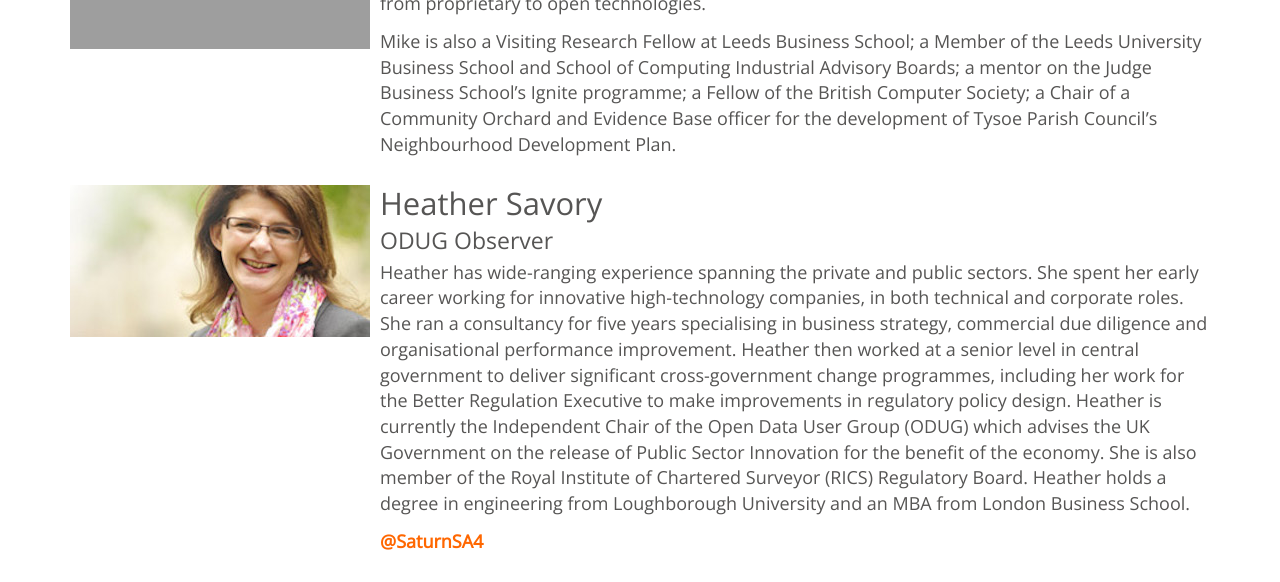
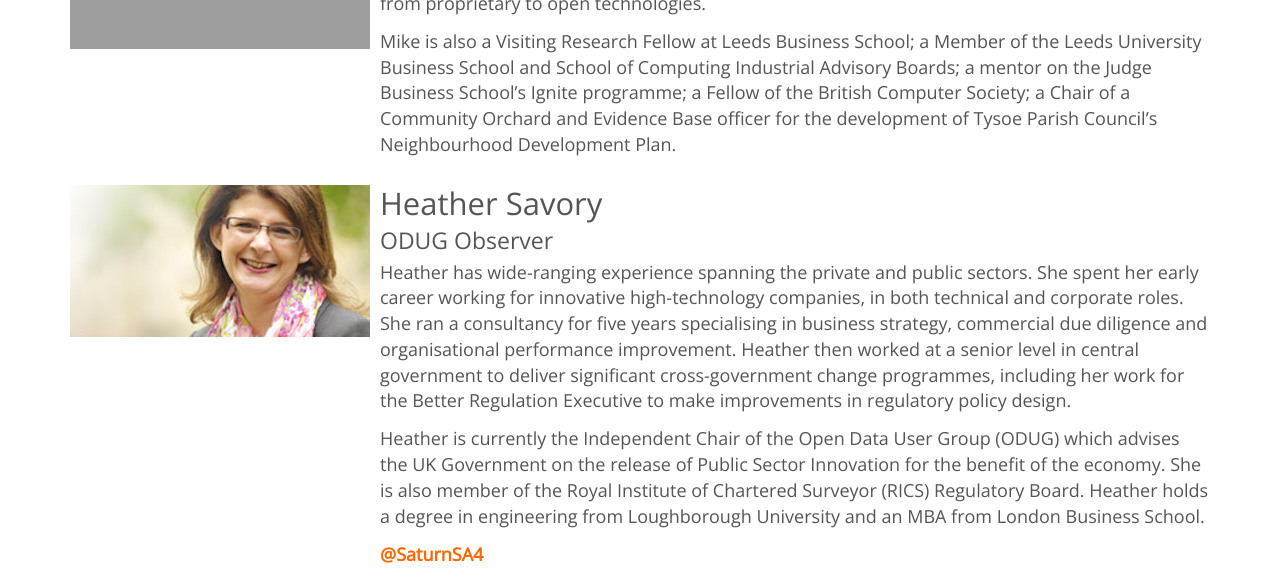
Before and after one commit to OpenAddressesUK/OLD_openaddressesuk.github.io, a Jekyll site: the page built from about/team.html, in a window 1280 px wide and 1400 px high, scrolled down 2425 px. Shown: the top 582 px of the window. Built offline with Jekyll 4.4.1, drawn with Linux system fonts in a browser that asks for light colours; nearby versions of some CDN libraries; some of the changed text lies outside the part shown; grey boxes are pictures that could not be loaded.

Commit message:
added some paragraphs in bios

```diff
--- a/_data/team.yml
+++ b/_data/team.yml
@@ -48,7 +48,9 @@
   role: ODUG Observer
   image: /assets/images/hs-thumb.jpg
   bio: |
-    Heather has wide-ranging experience spanning the private and public sectors. She spent her early career working for innovative high-technology companies, in both technical and corporate roles. She ran a consultancy for five years specialising in business strategy, commercial due diligence and organisational performance improvement. Heather then worked at a senior level in central government to deliver significant cross-government change programmes, including her work for the Better Regulation Executive to make improvements in regulatory policy design. Heather is currently the Independent Chair of the Open Data User Group (ODUG) which advises the UK Government on the release of Public Sector Innovation for the benefit of the economy. She is also member of the Royal Institute of Chartered Surveyor (RICS) Regulatory Board. Heather holds a degree in engineering from Loughborough University and an MBA from London Business School.
+    Heather has wide-ranging experience spanning the private and public sectors. She spent her early career working for innovative high-technology companies, in both technical and corporate roles. She ran a consultancy for five years specialising in business strategy, commercial due diligence and organisational performance improvement. Heather then worked at a senior level in central government to deliver significant cross-government change programmes, including her work for the Better Regulation Executive to make improvements in regulatory policy design.
+
+    Heather is currently the Independent Chair of the Open Data User Group (ODUG) which advises the UK Government on the release of Public Sector Innovation for the benefit of the economy. She is also member of the Royal Institute of Chartered Surveyor (RICS) Regulatory Board. Heather holds a degree in engineering from Loughborough University and an MBA from London Business School.
   twitter: SaturnSA4
 
 - name: Gianfranco Cecconi
@@ -61,4 +63,11 @@
   role: Product Lead
   image: http://placekitten.com/g/300/300
   twitter: peterkwells
-  bio: Prior to joining Open Addresses Limited, Peter spent over 20 years in the telecommunications industry working at the intersection of technology, business and people. After gaining a BA in Mathematics from Oxford University Peter's first job was in Lancashire where he worked for a predecessor of Virgin Media despatching technicians to people’s houses to fix faults with people's telephones. He kept asking questions, such as why the fault existed or why people sometimes went to the wrong house, so they moved him into the IT department to help make things better. After 5 years helping make things better Peter moved to a software company, Convergys Limited, where he helped multiple European telecoms companies use network inventory software to launch new telephone, television and internet services. After leaving Convergys Peter spent 10 years at a professional services firm, Cartesian, where he worked with telecommunications companies, software companies and regulators to investigate new technologies, transform businesses and launch new products in his role of Director of Sales Support and Innovation. Over the last year Peter has been working in a voluntary role to organise an independent review of digital government policy for the Labour Party. When he is neither working or volunteering Peter reads a lot of books and watches Blackpool FC.
+  bio: |
+    Prior to joining Open Addresses Limited, Peter spent over 20 years in the telecommunications industry working at the intersection of technology, business and people. After gaining a BA in Mathematics from Oxford University Peter's first job was in Lancashire where he worked for a predecessor of Virgin Media despatching technicians to people’s houses to fix faults with people's telephones. He kept asking questions, such as why the fault existed or why people sometimes went to the wrong house, so they moved him into the IT department to help make things better.
+
+    After 5 years helping make things better Peter moved to a software company, Convergys Limited, where he helped multiple European telecoms companies use network inventory software to launch new telephone, television and internet services.
+
+    After leaving Convergys Peter spent 10 years at a professional services firm, Cartesian, where he worked with telecommunications companies, software companies and regulators to investigate new technologies, transform businesses and launch new products in his role of Director of Sales Support and Innovation.
+
+    Over the last year Peter has been working in a voluntary role to organise an independent review of digital government policy for the Labour Party. When he is neither working or volunteering Peter reads a lot of books and watches Blackpool FC.
```
